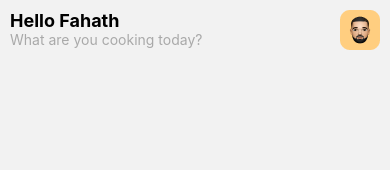
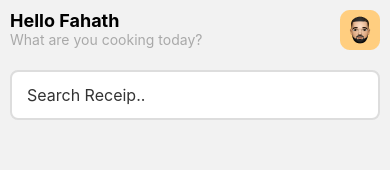
Before and after one commit to fmfahath/receipe-app, a React Native app: screen /Dashboard in a window 390 px wide. Shown: the top 170 px of the page. Built offline with nearby package versions, Linux system fonts and the light colour scheme.

Commit message:
SearchReceip component created, imported in dashboard screen

```diff
--- /dev/null
+++ b/components/SearchReceip/SerachReceip.jsx
@@ -0,0 +1,24 @@
+import { View, Text, Image } from "react-native";
+import { TextInput } from "react-native-gesture-handler";
+
+export function SearchReceip() {
+    return (
+        <View>
+            <TextInput
+                placeholder="Search Receip.."
+                style={{
+                    padding: 10,
+                    backgroundColor: "#fff",
+                    width: "100%",
+                    height: 50,
+                    borderColor: "#ddd",
+                    borderWidth: 2,
+                    borderRadius: 8,
+                    paddingHorizontal: 15,
+                    fontSize: 16,
+                    color: "#333"
+                }}>
+            </TextInput>
+        </View>
+    )
+}
--- a/components/TopBar/TopBar.jsx
+++ b/components/TopBar/TopBar.jsx
@@ -3,7 +3,7 @@ import Avatar from "../../assets/Avatar.png";
 
 export function TopBar() {
     return (
-        <View style={{ flexDirection: "row" }}>
+        <View style={{ flexDirection: "row", marginBottom: 20 }}>
             <View style={{ flex: 1 }}>
                 <Text style={{ fontWeight: "bold", fontSize: 18 }}>Hello Fahath</Text>
                 <Text style={{ color: "#a9a9a9" }}>What are you cooking today?</Text>
--- a/screens/dashboard/Dashboard.jsx
+++ b/screens/dashboard/Dashboard.jsx
@@ -1,11 +1,13 @@
 import { View, Text, Images } from "react-native";
 import { SafeAreaView } from "react-native-safe-area-context";
 import { TopBar } from "../../components/TopBar/TopBar";
+import { SearchReceip } from "../../components/SearchReceip/SerachReceip";
 
 export function Dashboard() {
     return (
         <SafeAreaView style={{ flex: 1, padding: 10 }}>
             <TopBar />
+            <SearchReceip />
         </SafeAreaView>
     )
 }
```
